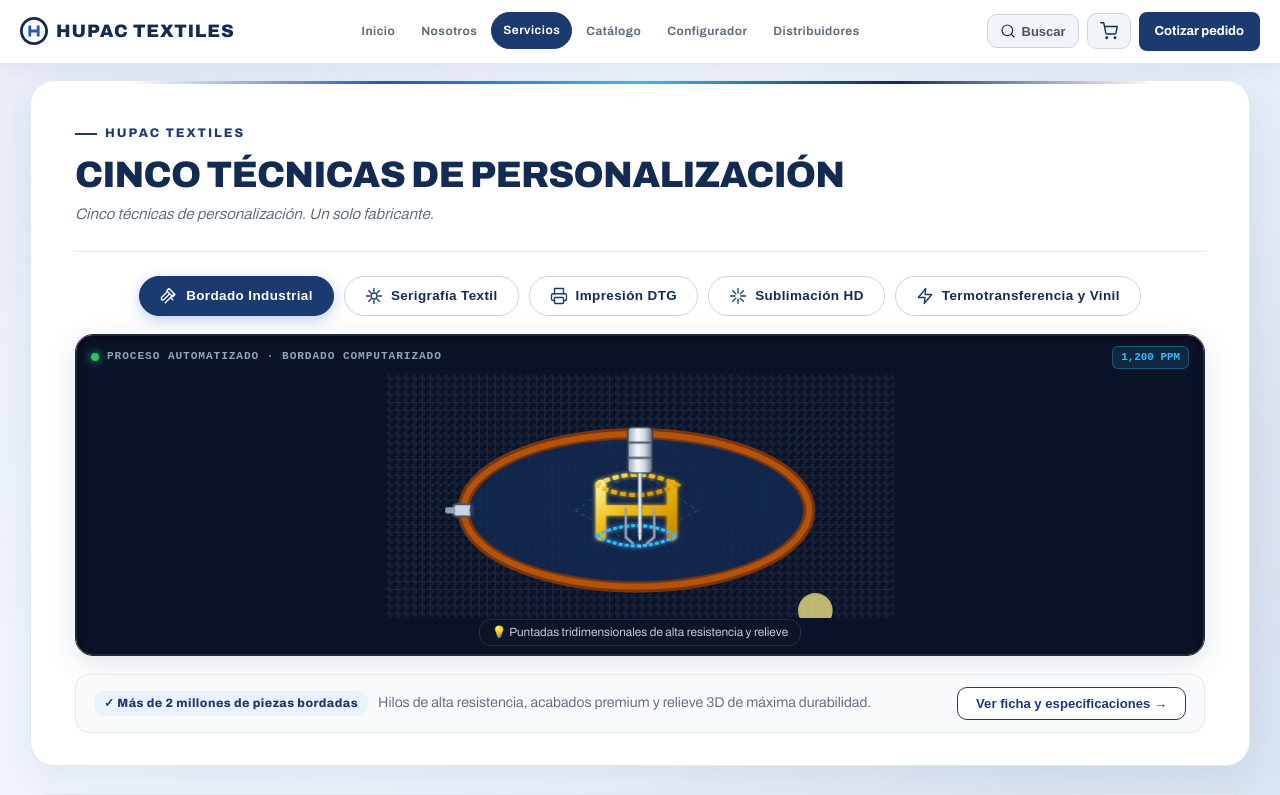
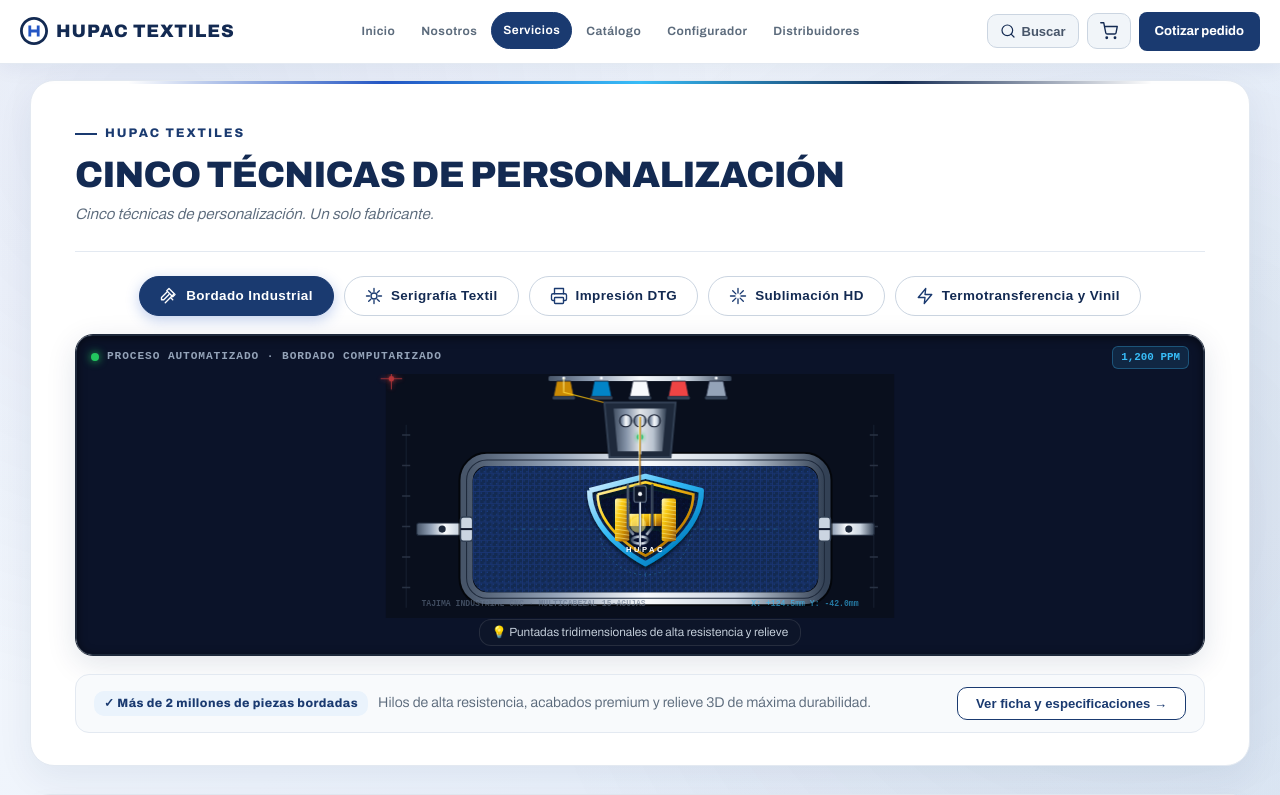
Before and after one commit to danieltrejomx/hupac-textiles-web, a Next.js app: page /servicios in a window 1280 px wide. Shown: the top 795 px of the page. Built offline with nearby package versions, Linux system fonts and the light colour scheme.

Commit message:
feat(animacion): rediseñar bordado industrial con cabezal CNC multicabezal, conos de hilo y puntadas satin 3D

```diff
--- a/components/TecnicasAnimadas.tsx
+++ b/components/TecnicasAnimadas.tsx
@@ -9,147 +9,304 @@ export function AnimacionBordado() {
     <div style={{ position: 'relative', width: '100%', height: '100%', display: 'flex', alignItems: 'center', justifyContent: 'center' }}>
       <svg viewBox="0 0 500 240" preserveAspectRatio="xMidYMid meet" style={{ width: '100%', height: '100%', maxWidth: '620px', maxHeight: '100%', display: 'block', margin: '0 auto' }}>
         <defs>
-          {/* Trama de tejido de tela */}
-          <pattern id="telaWeave" width="8" height="8" patternUnits="userSpaceOnUse">
-            <path d="M0 4h8M4 0v8" stroke="#1e293b" strokeWidth="1" />
-            <circle cx="2" cy="2" r="0.8" fill="#334155" opacity="0.6" />
-            <circle cx="6" cy="6" r="0.8" fill="#334155" opacity="0.6" />
+          {/* Trama de tejido de tela piqué/gabardina industrial */}
+          <pattern id="telaIndustrial" width="6" height="6" patternUnits="userSpaceOnUse">
+            <rect width="6" height="6" fill="#132a52" />
+            <path d="M0 3h6M3 0v6" stroke="#1e3a8a" strokeWidth="0.8" opacity="0.6" />
+            <circle cx="1.5" cy="1.5" r="0.6" fill="#2563eb" opacity="0.4" />
+            <circle cx="4.5" cy="4.5" r="0.6" fill="#2563eb" opacity="0.4" />
           </pattern>
 
-          {/* Gradiente cromado de aguja industrial */}
-          <linearGradient id="metalAguja" x1="0%" y1="0%" x2="100%" y2="0%">
-            <stop offset="0%" stopColor="#94a3b8" />
-            <stop offset="40%" stopColor="#f8fafc" />
-            <stop offset="70%" stopColor="#cbd5e1" />
-            <stop offset="100%" stopColor="#64748b" />
+          {/* Textura de puntadas de satín bordadas con ángulo */}
+          <pattern id="satinHilos" width="4" height="8" patternUnits="userSpaceOnUse">
+            <line x1="0" y1="0" x2="4" y2="4" stroke="#fef08a" strokeWidth="1.2" opacity="0.9" />
+            <line x1="0" y1="4" x2="4" y2="8" stroke="#ca8a04" strokeWidth="1.2" opacity="0.8" />
+          </pattern>
+
+          {/* Gradiente cromado de acero y aluminio aeroespacial */}
+          <linearGradient id="aceroCNC" x1="0%" y1="0%" x2="100%" y2="0%">
+            <stop offset="0%" stopColor="#475569" />
+            <stop offset="25%" stopColor="#94a3b8" />
+            <stop offset="50%" stopColor="#f8fafc" />
+            <stop offset="75%" stopColor="#cbd5e1" />
+            <stop offset="100%" stopColor="#334155" />
           </linearGradient>
 
-          {/* Brillo de hilo dorado */}
-          <linearGradient id="hiloOro" x1="0%" y1="0%" x2="100%" y2="100%">
-            <stop offset="0%" stopColor="#fef08a" />
-            <stop offset="50%" stopColor="#eab308" />
-            <stop offset="100%" stopColor="#ca8a04" />
+          {/* Gradiente dorado metálico para hilo de bordar Madeira */}
+          <linearGradient id="hiloOro3D" x1="0%" y1="0%" x2="100%" y2="100%">
+            <stop offset="0%" stopColor="#fef9c3" />
+            <stop offset="30%" stopColor="#facc15" />
+            <stop offset="70%" stopColor="#ca8a04" />
+            <stop offset="100%" stopColor="#854d0e" />
           </linearGradient>
 
-          {/* Resplandor de puntada */}
-          <filter id="glowPuntada" x="-20%" y="-20%" width="140%" height="140%">
-            <feGaussianBlur stdDeviation="2" result="blur" />
+          {/* Gradiente para hilo azul eléctrico reflectivo */}
+          <linearGradient id="hiloAzul3D" x1="0%" y1="0%" x2="100%" y2="100%">
+            <stop offset="0%" stopColor="#e0f2fe" />
+            <stop offset="40%" stopColor="#38bdf8" />
+            <stop offset="80%" stopColor="#0284c7" />
+            <stop offset="100%" stopColor="#0c4a6e" />
+          </linearGradient>
+
+          {/* Sombra de relieve tridimensional bordado */}
+          <filter id="relevoBordado" x="-10%" y="-10%" width="120%" height="130%">
+            <feDropShadow dx="0" dy="2.5" stdDeviation="1.5" floodColor="#050b14" floodOpacity="0.8" />
+          </filter>
+
+          {/* Resplandor láser CNC */}
+          <filter id="laserGlow" x="-50%" y="-50%" width="200%" height="200%">
+            <feGaussianBlur stdDeviation="2.5" result="blur" />
             <feComposite in="SourceGraphic" in2="blur" operator="over" />
           </filter>
         </defs>
 
         <style>{`
-          @keyframes agujaStitch {
+          @keyframes agujaPunzona {
             0%, 100% { transform: translateY(0); }
-            45% { transform: translateY(32px); }
-            50% { transform: translateY(34px); }
-            55% { transform: translateY(32px); }
+            45% { transform: translateY(28px); }
+            50% { transform: translateY(30px); }
+            55% { transform: translateY(28px); }
           }
-          @keyframes stitchImpact {
-            0%, 40% { opacity: 0; transform: scale(0.5); }
-            50% { opacity: 1; transform: scale(1.6); }
-            70%, 100% { opacity: 0; transform: scale(2); }
+          @keyframes footBounce {
+            0%, 100% { transform: translateY(0); }
+            40% { transform: translateY(18px); }
+            50% { transform: translateY(22px); }
+            60% { transform: translateY(18px); }
           }
-          @keyframes hilosDraw {
-            0% { stroke-dashoffset: 400; }
+          @keyframes stitchSpark {
+            0%, 40% { opacity: 0; transform: scale(0.4); }
+            50% { opacity: 1; transform: scale(1.4); }
+            65%, 100% { opacity: 0; transform: scale(2); }
+          }
+          @keyframes pantografoCNC {
+            0%, 100% { transform: translate(0, 0); }
+            20% { transform: translate(-8px, 4px); }
+            40% { transform: translate(7px, -5px); }
+            65% { transform: translate(-5px, -3px); }
+            85% { transform: translate(6px, 5px); }
+          }
+          @keyframes threadFlutter {
+            0%, 100% { d: path("M 250 42 Q 248 75 250 110"); }
+            50% { d: path("M 250 42 Q 254 75 250 110"); }
+          }
+          @keyframes laserPulse {
+            0%, 100% { opacity: 0.65; transform: scale(1); }
+            50% { opacity: 1; transform: scale(1.2); }
+          }
+          @keyframes satinGrowth {
+            0% { stroke-dashoffset: 600; }
             100% { stroke-dashoffset: 0; }
-          }
-          @keyframes bastidorMove {
-            0%, 100% { transform: translate(0, 0); }
-            25% { transform: translate(-8px, 4px); }
-            50% { transform: translate(6px, -4px); }
-            75% { transform: translate(-4px, -6px); }
-          }
-          @keyframes threadVibrate {
-            0%, 100% { d: path("M 250 10 Q 248 50 250 85"); }
-            50% { d: path("M 250 10 Q 256 50 250 85"); }
           }
         `}</style>
 
-        {/* Fondo de Prenda Textil */}
-        <rect width="500" height="240" fill="#0b1329" />
-        <rect width="500" height="240" fill="url(#telaWeave)" />
+        {/* Fondo: Cama de la bordadora industrial con guías CNC */}
+        <rect width="500" height="240" fill="#090f1d" />
 
-        {/* Bastidor de Bordado en Movimiento CNC */}
-        <g style={{ animation: 'bastidorMove 8s infinite ease-in-out' }}>
-          {/* Aro exterior de madera */}
-          <ellipse cx="250" cy="140" rx="170" ry="75" fill="none" stroke="#78350f" strokeWidth="12" />
-          <ellipse cx="250" cy="140" rx="170" ry="75" fill="none" stroke="#b45309" strokeWidth="6" />
-          {/* Tornillo tensor del bastidor */}
-          <rect x="70" y="134" width="20" height="12" rx="3" fill="#cbd5e1" stroke="#475569" strokeWidth="2" />
-          <rect x="62" y="137" width="10" height="6" rx="2" fill="#94a3b8" />
+        {/* Rieles de medición CNC en los costados */}
+        <g opacity="0.35">
+          <line x1="20" y1="50" x2="20" y2="230" stroke="#334155" strokeWidth="1" />
+          <line x1="480" y1="50" x2="480" y2="230" stroke="#334155" strokeWidth="1" />
+          {[60, 90, 120, 150, 180, 210].map((y) => (
+            <g key={y}>
+              <line x1="16" y1={y} x2="24" y2={y} stroke="#64748b" strokeWidth="1.5" />
+              <line x1="476" y1={y} x2="484" y2={y} stroke="#64748b" strokeWidth="1.5" />
+            </g>
+          ))}
+        </g>
 
-          {/* Tela tensada interior */}
-          <ellipse cx="250" cy="140" rx="164" ry="70" fill="#132a52" opacity="0.85" />
+        {/* ================================================================= */}
+        {/* PANTÓGRAFO INDUSTRIAL CNC Y BASTIDOR DE ALUMINIO CON PRENDA */}
+        {/* ================================================================= */}
+        <g style={{ animation: 'pantografoCNC 7s infinite ease-in-out' }}>
+          {/* Brazos mecánicos del pantógrafo (Izquierda y Derecha) */}
+          <rect x="25" y="142" width="55" height="12" rx="2" fill="url(#aceroCNC)" stroke="#1e293b" strokeWidth="1" />
+          <rect x="420" y="142" width="55" height="12" rx="2" fill="url(#aceroCNC)" stroke="#1e293b" strokeWidth="1" />
+          <circle cx="50" cy="148" r="3.5" fill="#1e293b" />
+          <circle cx="450" cy="148" r="3.5" fill="#1e293b" />
 
-          {/* Líneas de Guía de Bordado Digital (Vector / Ponchado) */}
-          <path
-            d="M 190 140 L 250 100 L 310 140 L 250 175 Z"
-            fill="none"
-            stroke="rgba(56, 189, 248, 0.25)"
-            strokeWidth="1"
-            strokeDasharray="4 4"
-          />
+          {/* Bastidor Industrial Rectangular de Aluminio Aeroespacial */}
+          {/* Sombra del bastidor sobre la cama */}
+          <rect x="74" y="80" width="352" height="136" rx="20" fill="none" stroke="rgba(0,0,0,0.6)" strokeWidth="16" />
 
-          {/* Puntadas Bordadas Progresivas (Efecto Relleno 3D) */}
-          <g filter="url(#glowPuntada)">
-            {/* Letra 'H' bordada con relieve */}
-            <path
-              d="M 215 115 L 215 165 M 285 115 L 285 165 M 215 140 L 285 140"
-              stroke="url(#hiloOro)"
-              strokeWidth="10"
-              strokeLinecap="round"
-              strokeLinejoin="round"
-              strokeDasharray="400"
-              style={{ animation: 'hilosDraw 4s infinite linear' }}
-            />
-            {/* Puntadas de satín en zigzag */}
-            <path
-              d="M 210 115 Q 250 95 290 115 Q 250 135 210 115"
-              fill="none"
-              stroke="url(#hiloOro)"
-              strokeWidth="4"
-              strokeDasharray="6 3"
-            />
-            <path
-              d="M 210 165 Q 250 185 290 165 Q 250 145 210 165"
-              fill="none"
-              stroke="#38bdf8"
-              strokeWidth="3"
-              strokeDasharray="4 2"
-            />
+          {/* Marco exterior de aluminio pulido */}
+          <rect x="74" y="80" width="352" height="136" rx="20" fill="none" stroke="url(#aceroCNC)" strokeWidth="12" />
+          <rect x="74" y="80" width="352" height="136" rx="20" fill="none" stroke="#1e293b" strokeWidth="1" />
+
+          {/* Mordazas de fijación y tensión rápida (Quick-lock clamps) */}
+          <rect x="68" y="136" width="12" height="24" rx="3" fill="#cbd5e1" stroke="#334155" strokeWidth="1.5" />
+          <rect x="420" y="136" width="12" height="24" rx="3" fill="#cbd5e1" stroke="#334155" strokeWidth="1.5" />
+          <line x1="68" y1="148" x2="80" y2="148" stroke="#0f172a" strokeWidth="2" />
+          <line x1="420" y1="148" x2="432" y2="148" stroke="#0f172a" strokeWidth="2" />
+
+          {/* Prenda Textil Tensada (Tela Azul Marino HUPAC) */}
+          <rect x="80" y="86" width="340" height="124" rx="16" fill="url(#telaIndustrial)" />
+
+          {/* Guías vectoriales del software de ponchado (Wilcom / Tajima) */}
+          <g opacity="0.3">
+            <line x1="120" y1="148" x2="380" y2="148" stroke="#38bdf8" strokeWidth="0.8" strokeDasharray="4 4" />
+            <line x1="250" y1="95" x2="250" y2="200" stroke="#38bdf8" strokeWidth="0.8" strokeDasharray="4 4" />
+            <circle cx="250" cy="148" r="45" fill="none" stroke="#38bdf8" strokeWidth="0.8" strokeDasharray="2 3" />
           </g>
 
-          {/* Destello de impacto donde la aguja penetra */}
-          <circle cx="250" cy="140" r="10" fill="#fef08a" style={{ animation: 'stitchImpact 0.6s infinite ease-out' }} />
+          {/* =============================================================== */}
+          {/* LOGOTIPO BORDADO REAL CON VOLUMEN 3D Y PUNTADAS DE SATÍN */}
+          {/* =============================================================== */}
+          <g filter="url(#relevoBordado)">
+            {/* Escudo heráldico exterior bordado en hilo azul eléctrico */}
+            <path
+              d="M 195 110 L 250 96 L 305 110 C 305 155 250 182 250 182 C 250 182 195 155 195 110 Z"
+              fill="none"
+              stroke="url(#hiloAzul3D)"
+              strokeWidth="5"
+              strokeLinejoin="round"
+              strokeDasharray="600"
+              style={{ animation: 'satinGrowth 6s infinite linear' }}
+            />
+            {/* Cordón interior de satín en hilo dorado */}
+            <path
+              d="M 203 114 L 250 102 L 297 114 C 297 150 250 174 250 174 C 250 174 203 150 203 114 Z"
+              fill="rgba(2, 6, 23, 0.45)"
+              stroke="url(#hiloOro3D)"
+              strokeWidth="2.5"
+              strokeDasharray="400"
+              style={{ animation: 'satinGrowth 6s infinite linear' }}
+            />
+
+            {/* Letra 'H' en relieve 3D bordado (Puntadas de columna satinada) */}
+            <g>
+              {/* Columna Izquierda 'H' */}
+              <rect x="220" y="118" width="14" height="42" rx="2" fill="url(#hiloOro3D)" />
+              {/* Rayas de puntadas de satín para textura de hilo real */}
+              {[120, 124, 128, 132, 136, 140, 144, 148, 152, 156].map((sy) => (
+                <line key={`lh-${sy}`} x1="220" y1={sy} x2="234" y2={sy + 2} stroke="#fef08a" strokeWidth="0.9" opacity="0.6" />
+              ))}
+
+              {/* Columna Derecha 'H' */}
+              <rect x="266" y="118" width="14" height="42" rx="2" fill="url(#hiloOro3D)" />
+              {[120, 124, 128, 132, 136, 140, 144, 148, 152, 156].map((sy) => (
+                <line key={`rh-${sy}`} x1="266" y1={sy} x2="280" y2={sy + 2} stroke="#fef08a" strokeWidth="0.9" opacity="0.6" />
+              ))}
+
+              {/* Travesaño Central 'H' */}
+              <rect x="234" y="133" width="32" height="12" fill="url(#hiloOro3D)" />
+              {[236, 242, 248, 254, 260].map((sx) => (
+                <line key={`mh-${sx}`} x1={sx} y1="133" x2={sx} y2="145" stroke="#fef08a" strokeWidth="0.9" opacity="0.6" />
+              ))}
+            </g>
+
+            {/* Texto bordado "HUPAC" en puntada corrida de alta definición */}
+            <text x="250" y="171" textAnchor="middle" fill="#ffffff" fontSize="7.5" fontWeight="900" fontFamily="sans-serif" letterSpacing="2.5">
+              HUPAC
+            </text>
+          </g>
+
+          {/* Puntero Láser CNC de Posicionamiento (Cruz roja de precisión) */}
+          <g transform="translate(250, 148)" filter="url(#laserGlow)" style={{ animation: 'laserPulse 1.5s infinite ease-in-out' }}>
+            <circle cx="0" cy="0" r="2.5" fill="#ef4444" />
+            <line x1="-10" y1="0" x2="10" y2="0" stroke="#ef4444" strokeWidth="1" opacity="0.8" />
+            <line x1="0" y1="-10" x2="0" y2="10" stroke="#ef4444" strokeWidth="1" opacity="0.8" />
+          </g>
+
+          {/* Destello de impacto del penetrado de la aguja con el hilo */}
+          <circle cx="250" cy="148" r="8" fill="#fef08a" style={{ animation: 'stitchSpark 0.5s infinite ease-out' }} />
         </g>
 
-        {/* Hilo superior que baja del cono a la aguja */}
+        {/* ================================================================= */}
+        {/* CABEZAL INDUSTRIAL MULTICABEZAL TAJIMA / BARUDAN (PARTE SUPERIOR) */}
+        {/* ================================================================= */}
+        {/* Estante de conos de hilo (Thread Stand Tree) */}
+        <g>
+          {/* Barra soporte de conos */}
+          <rect x="160" y="2" width="180" height="5" rx="1.5" fill="url(#aceroCNC)" />
+
+          {/* 5 Conos industriales de hilo de bordar (Diferentes colores oficiales) */}
+          {[
+            { x: 175, col: '#ca8a04', label: 'ORO' },
+            { x: 212, col: '#0284c7', label: 'AZUL' },
+            { x: 250, col: '#f8fafc', label: 'BLANCO' },
+            { x: 288, col: '#ef4444', label: 'ROJO' },
+            { x: 325, col: '#94a3b8', label: 'PLATA' }
+          ].map((cono, i) => (
+            <g key={i}>
+              {/* Carrete cónico de hilo */}
+              <polygon
+                points={`${cono.x - 7},${7} ${cono.x + 7},${7} ${cono.x + 10},${22} ${cono.x - 10},${22}`}
+                fill={cono.col}
+                stroke="#0f172a"
+                strokeWidth="0.8"
+              />
+              {/* Base del cono */}
+              <rect x={cono.x - 11} y="22" width="22" height="3" rx="1" fill="#334155" />
+              {/* Ojal guía de hilo superior */}
+              <circle cx={cono.x} cy="4" r="1.5" fill="#f8fafc" />
+            </g>
+          ))}
+
+          {/* Hilo dorado activo que desciende desde el cono 1 hacia el tensor */}
+          <path d="M 175 4 L 175 18 L 246 36" stroke="url(#hiloOro3D)" strokeWidth="1.2" fill="none" opacity="0.85" />
+        </g>
+
+        {/* Carcasa Principal del Cabezal de Bordado Industrial */}
+        <g>
+          {/* Bloque masivo del cabezal */}
+          <path d="M 215 28 L 285 28 L 280 82 L 220 82 Z" fill="#1e293b" stroke="#334155" strokeWidth="2" />
+          <path d="M 224 34 L 276 34 L 272 76 L 228 76 Z" fill="url(#aceroCNC)" opacity="0.9" />
+
+          {/* Discos de tensión rotativos cromados */}
+          <circle cx="236" cy="46" r="6" fill="url(#aceroCNC)" stroke="#0f172a" strokeWidth="1" />
+          <circle cx="250" cy="46" r="6" fill="url(#aceroCNC)" stroke="#0f172a" strokeWidth="1" />
+          <circle cx="264" cy="46" r="6" fill="url(#aceroCNC)" stroke="#0f172a" strokeWidth="1" />
+
+          {/* Indicador LED de cabezal activo Tajima */}
+          <circle cx="250" cy="62" r="3" fill="#22c55e" filter="url(#laserGlow)" />
+
+          {/* Tirahilos articulado en movimiento (Take-up lever) */}
+          <line x1="250" y1="46" x2="250" y2="78" stroke="#cbd5e1" strokeWidth="3" strokeLinecap="round" />
+        </g>
+
+        {/* Hilo vibrando entre el tirahilos y la aguja */}
         <path
-          d="M 250 0 L 250 85"
-          stroke="url(#hiloOro)"
-          strokeWidth="2.5"
+          d="M 250 78 Q 252 105 250 125"
+          stroke="url(#hiloOro3D)"
+          strokeWidth="1.8"
           fill="none"
+          style={{ animation: 'threadFlutter 0.25s infinite linear' }}
         />
 
-        {/* Cabezal y Barra de Aguja Mecánica */}
-        <g style={{ animation: 'agujaStitch 0.6s infinite ease-in-out' }}>
-          {/* Bloque porta-aguja superior */}
-          <rect x="238" y="20" width="24" height="45" rx="4" fill="url(#metalAguja)" stroke="#334155" strokeWidth="1.5" />
-          <line x1="238" y1="35" x2="262" y2="35" stroke="#475569" strokeWidth="2" />
-          <line x1="238" y1="50" x2="262" y2="50" stroke="#475569" strokeWidth="2" />
+        {/* ================================================================= */}
+        {/* BARRA DE AGUJA ACTIVA Y PRENSATELAS CIRCULAR EN PUNZONADO RÁPIDO */}
+        {/* ================================================================= */}
+        {/* Prensa-telas circular móvil (Presser Foot) */}
+        <g style={{ animation: 'footBounce 0.5s infinite ease-in-out' }}>
+          <path d="M 238 90 L 238 132 L 243 138 M 262 90 L 262 132 L 257 138" fill="none" stroke="url(#aceroCNC)" strokeWidth="2.5" strokeLinecap="round" />
+          {/* Anillo del prensatelas */}
+          <ellipse cx="250" cy="144" rx="8" ry="3.5" fill="none" stroke="url(#aceroCNC)" strokeWidth="2.5" />
+        </g>
 
-          {/* Barra de la aguja cromada */}
-          <rect x="248" y="65" width="4" height="60" fill="url(#metalAguja)" />
+        {/* Barra de la aguja cromada punzonando a 1,200 RPM */}
+        <g style={{ animation: 'agujaPunzona 0.5s infinite ease-in-out' }}>
+          {/* Sujetador de aguja (Needle clamp) */}
+          <rect x="244" y="82" width="12" height="16" rx="2" fill="#0f172a" stroke="#64748b" strokeWidth="1" />
+          <circle cx="250" cy="90" r="2" fill="#f8fafc" />
 
-          {/* Punta afilada de aguja */}
-          <polygon points="248,125 252,125 250,140" fill="url(#metalAguja)" />
+          {/* Vástago de la aguja cromada */}
+          <rect x="248.8" y="98" width="2.4" height="42" fill="url(#aceroCNC)" />
 
-          {/* Ojo de la aguja */}
-          <ellipse cx="250" cy="133" rx="1" ry="2.5" fill="#0f172a" />
+          {/* Punta cónica de aguja industrial DBxK5 */}
+          <polygon points="248.8,140 251.2,140 250,148" fill="url(#aceroCNC)" />
 
-          {/* Prensatelas en 'U' (Presser Foot) */}
-          <path d="M 236 100 L 236 128 L 243 134 M 264 100 L 264 128 L 257 134" fill="none" stroke="#94a3b8" strokeWidth="2.5" strokeLinecap="round" />
+          {/* Ojo de la aguja por donde pasa el hilo dorado */}
+          <ellipse cx="250" cy="143" rx="0.7" ry="1.8" fill="#090f1d" />
+        </g>
+
+        {/* Telemetría industrial CNC inferior sobre la mesa */}
+        <g opacity="0.6">
+          <text x="35" y="228" fill="#64748b" fontSize="8" fontFamily="monospace" fontWeight="700">
+            TAJIMA INDUSTRIAL CNC · MULTICABEZAL 15-AGUJAS
+          </text>
+          <text x="465" y="228" textAnchor="end" fill="#38bdf8" fontSize="8" fontFamily="monospace" fontWeight="700">
+            X: +124.5mm  Y: -42.0mm
+          </text>
         </g>
       </svg>
     </div>
```
